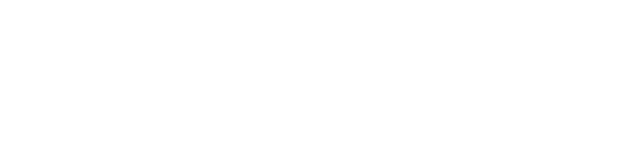
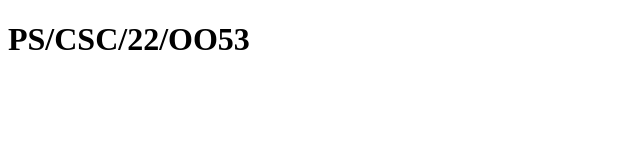
Before and after one commit to Manlyklarry/aframe-assignment1, a plain HTML site: page ps-csc-22-0053.html in a window 1280 px wide. Shown: the whole page, without its empty margins (0-640 px from the left). Drawn offline with Linux system fonts and the light colour scheme.

Commit message:
Added my registration number

```diff
--- a/ps-csc-22-0053.html
+++ b/ps-csc-22-0053.html
@@ -7,6 +7,7 @@
     <script src="https://aframe.io/releases/1.7.1/aframe.min.js"></script>
   </head>
   <body>
+    <h1>PS/CSC/22/OO53</h1>
     <!--
       Assignment: Create a table with at least two chairs around it. The table
       should have a Milo tin, Milk tin and 2 cups on it. NO MODELS — only
```
